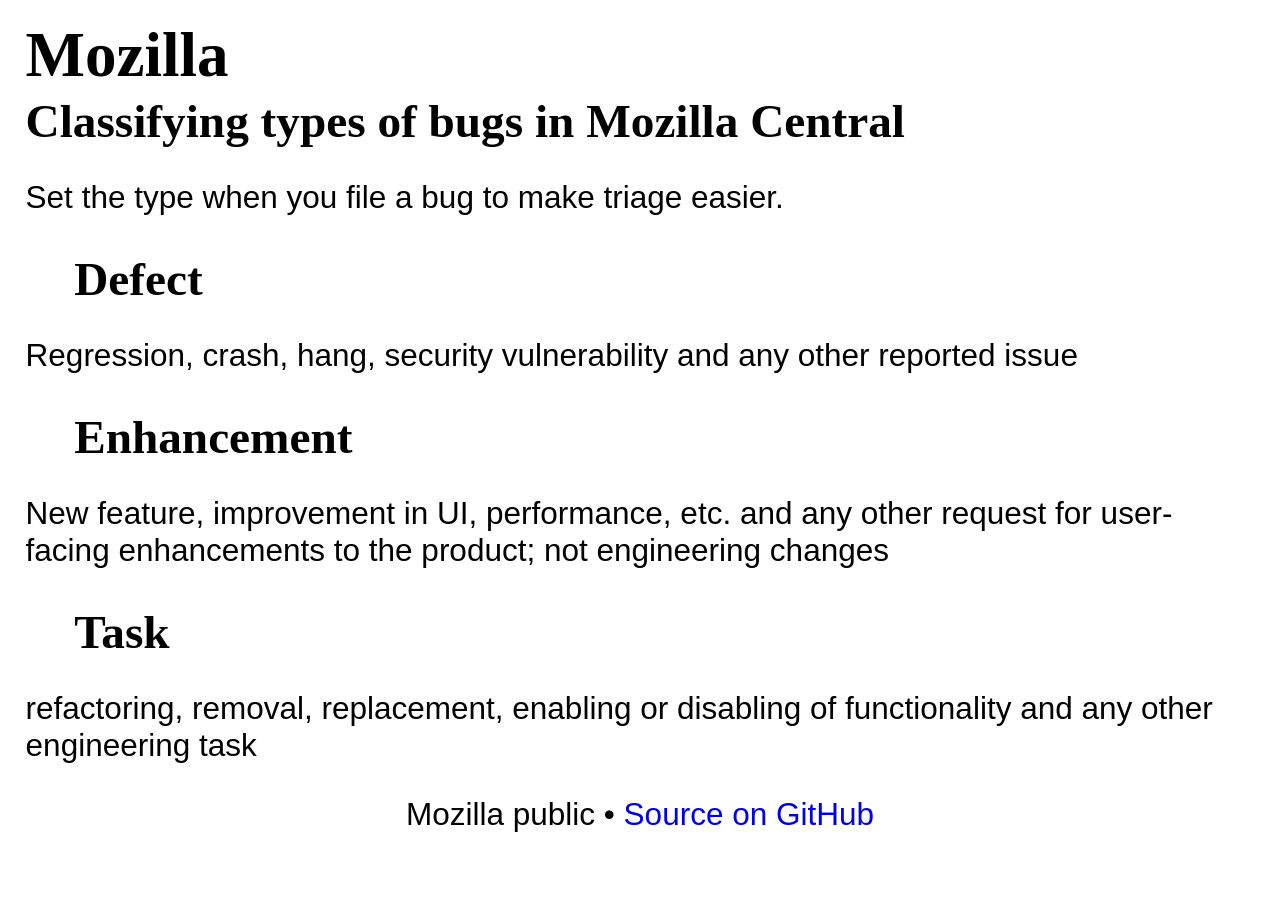
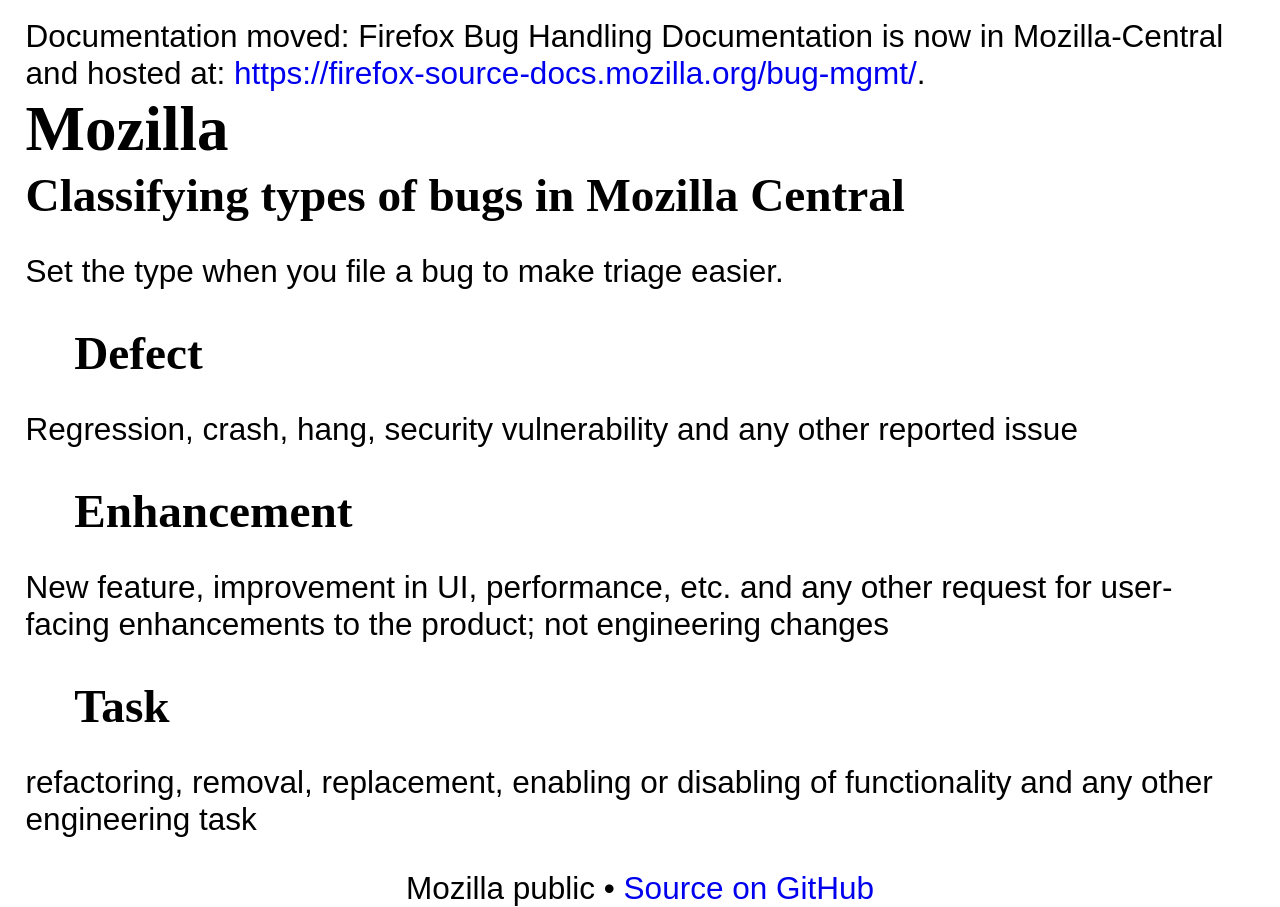
Before and after one commit to mozilla/bug-handling, a Jekyll site: the page built from _guides/task-defect-enhancement.md, in a window 1280 px wide. Built offline with Jekyll 4.4.1, drawn with Linux system fonts in a browser that asks for light colours; some web fonts are replaced.

Commit message:
No bug: redirect to source tree docs

```diff
--- a/_layouts/poster.html
+++ b/_layouts/poster.html
@@ -10,8 +10,12 @@
     <link href="https://code.cdn.mozilla.net/fonts/fira.css" rel="stylesheet">
     <link href="https://fonts.googleapis.com/icon?family=Material+Icons" rel="stylesheet">
     <link rel="stylesheet" href="public/css/poster.css">
+    <meta http-equiv="refresh" content="5; url=https://firefox-source-docs.mozilla.org/bug-mgmt/">
   </head>
   <body>
+
+    <div><bold>Documentation moved</bold>: Firefox Bug Handling Documentation is now in Mozilla-Central and hosted at: <a href="https://firefox-source-docs.mozilla.org/bug-mgmt/">https://firefox-source-docs.mozilla.org/bug-mgmt/</a>.</div>
+
     <header>
       <h1>
         Mozilla
```
